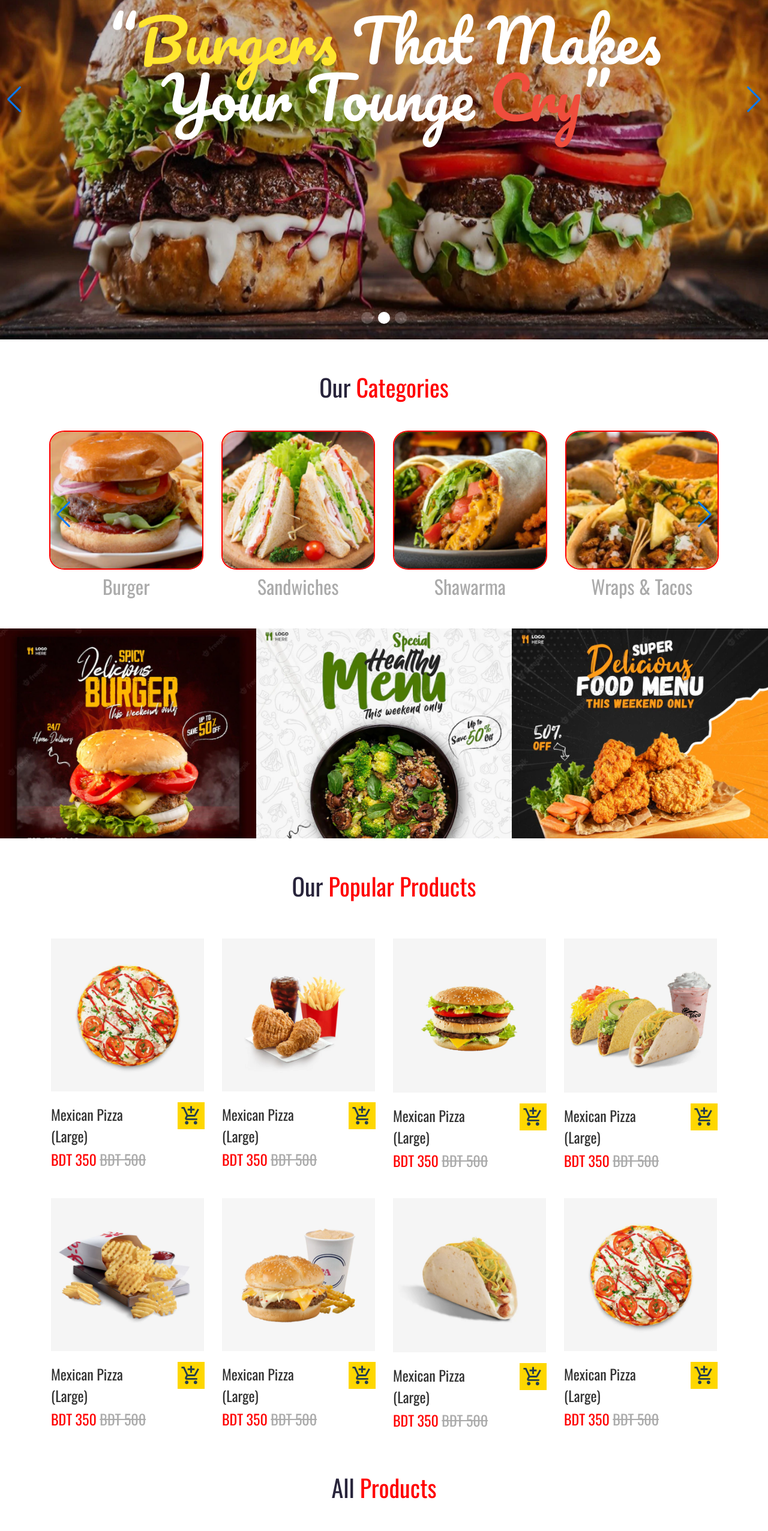
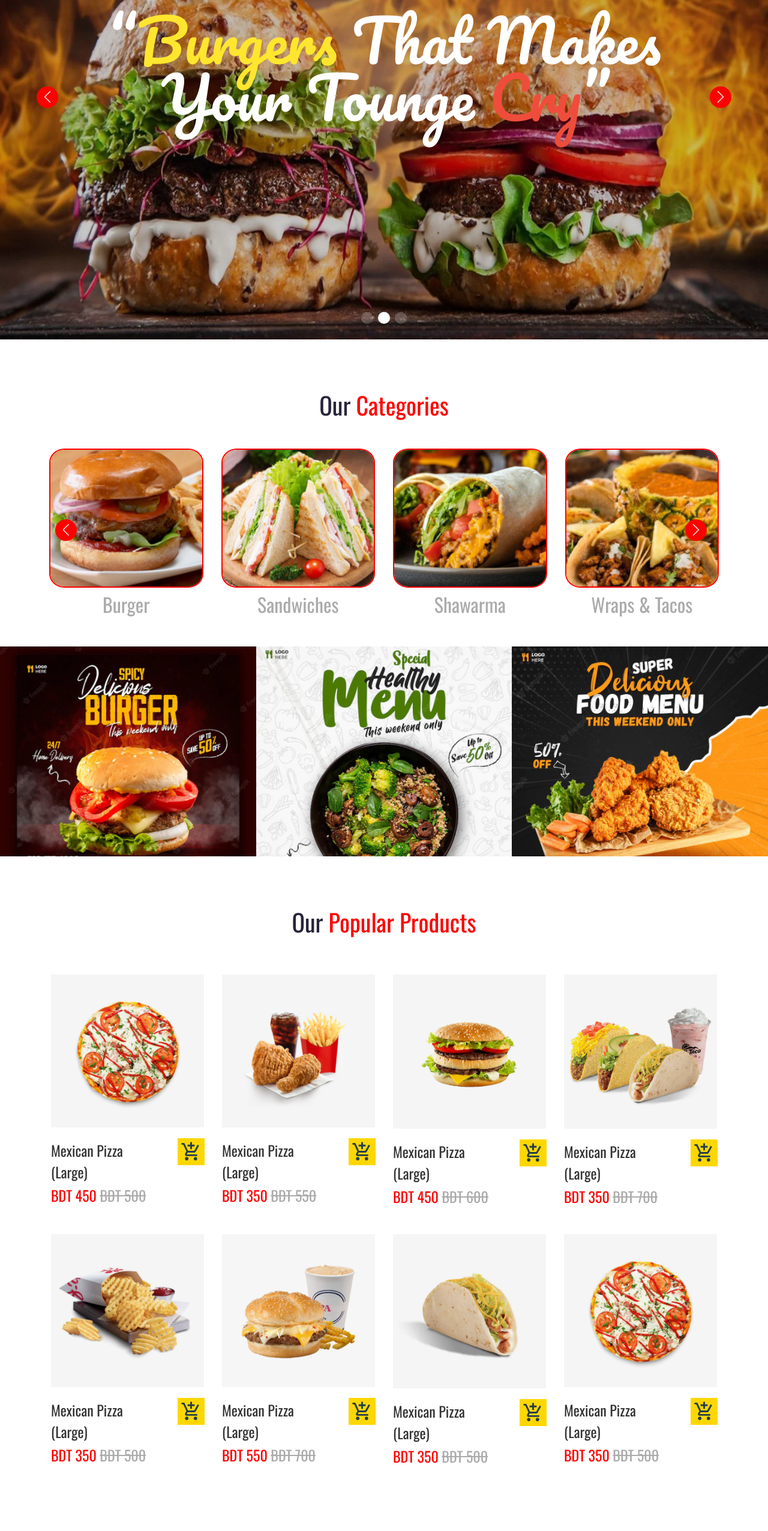
Before and after one commit to Ibrahimcoderx/theme3, a Next.js app: page / in a window 1280 px wide. Shown: the part 234-2787 px from the top of the page at 60% size. Built offline with nearby package versions, Linux system fonts and the light colour scheme.

Commit message:
first commit

```diff
--- a/Components/Common/Menubar.js
+++ b/Components/Common/Menubar.js
@@ -26,6 +26,7 @@ const Menubar = () => {
   const [show, setShow] = useState(false);
 
   const handleClose = () => setShow(false);
+
   const handleShow = () => setShow(true);
 
 
@@ -56,7 +57,7 @@ const Menubar = () => {
                     {/* mid */}
                     <div className={styles.middleMenuDiv}>
 
-                      <Link className={styles.Link2} href='#'>Home</Link>
+                      <Link className={styles.Active} href='#'>Home</Link>
 
                       <Link className={styles.Link3} href='#'>Shop</Link>
 
--- a/Components/LandingPage/HomePage/HomePage.js
+++ b/Components/LandingPage/HomePage/HomePage.js
@@ -15,6 +15,8 @@ import { Col, Container, Row } from 'react-bootstrap';
 // import Image from 'react-bootstrap/Image';
 import { MdAddShoppingCart} from "react-icons/md";
 import Link from 'next/link';
+import { IoIosArrowForward, IoIosArrowBack } from "react-icons/io";
+
 
 
 
@@ -27,18 +29,22 @@ const HomePage = () => {
           {/*  ---------------------------------------------------------------------------------------------------------------------
                 Slider
           -------------------------------------------------------------------------------------------------------*/}
+        <section className={styles.Section_gap}></section>
 
-        <section>
+        <section className={styles.CarouselSec2}>
 
                   <h2 className={styles.text4}>Our <span className={styles.text4R}>Categories</span></h2>
 
                     {/* slider--- */}
 
-          <Container>
+          <Container className='OverflowVsivle'>
 
             <Row>
 
               <Col lg={12}>
+
+
+              <div class="swiper mySwiperProductList">
 
                 <Swiper
                     slidesPerView={5}
@@ -52,11 +58,15 @@ const HomePage = () => {
                     navigation={true}
                     modules={[Pagination, Navigation]}
                     breakpoints={{
+                      120: {
+                        slidesPerView: 1,
+                        slidesPerGroup: 1,
+                      },
                       320: {
                         slidesPerView: 2,
                         slidesPerGroup: 2,
                       },
-                      586: {
+                      575: {
                         slidesPerView: 2,
                         slidesPerGroup: 2,
                       },
@@ -74,8 +84,10 @@ const HomePage = () => {
                         slidesPerGroup: 5,
                       },
                     }}
+                    className="mySwiper2"
 
                   >
+
                     <SwiperSlide>
                       <div className={styles.imgbox}>
                         <div className={styles.imgborder}>
@@ -168,7 +180,16 @@ const HomePage = () => {
                     </SwiperSlide>
 
 
+
                 </Swiper>
+
+                {/* <div class="swiper-pagination"></div>
+                <div class="navbutton">
+                  <div class="swiper-button-prev2"><IoIosArrowForward className='icon1'></IoIosArrowForward></div>
+                  <div class="swiper-button-next2"><IoIosArrowBack className='icon2'></IoIosArrowBack></div>
+                </div> */}
+
+              </div>
 
               </Col>
 
@@ -213,7 +234,7 @@ const HomePage = () => {
         {/*  ---------------------------------------------------------------------------------------------------------------------
 
         ------------------- Product Section-----------------------------------------------------------------------------------*/}
-          <section>
+          <section className={styles.Section_gap}>
             <h2 className={styles.text4}>Our <span className={styles.text4R}>Popular Products</span></h2>
 
             <Container>
@@ -229,7 +250,7 @@ const HomePage = () => {
                                     </div>
 
                                     <div className={styles.imgtxt2 }>
-                                      <span className={styles.imgspn1}>BDT 350 </span>
+                                      <span className={styles.imgspn1}>BDT 450 </span>
                                       <span className={styles.imgspn2}> BDT 500 </span>
                                     </div>
                                 </Col>
@@ -256,7 +277,7 @@ const HomePage = () => {
 
                                       <div className={styles.imgtxt2 }>
                                         <span className={styles.imgspn1}>BDT 350 </span>
-                                        <span className={styles.imgspn2}> BDT 500 </span>
+                                        <span className={styles.imgspn2}> BDT 550 </span>
                                       </div>
                                   </Col>
 
@@ -281,8 +302,8 @@ const HomePage = () => {
                                       </div>
 
                                       <div className={styles.imgtxt2 }>
-                                        <span className={styles.imgspn1}>BDT 350 </span>
-                                        <span className={styles.imgspn2}> BDT 500 </span>
+                                        <span className={styles.imgspn1}>BDT 450 </span>
+                                        <span className={styles.imgspn2}> BDT 600 </span>
                                       </div>
                                   </Col>
 
@@ -308,7 +329,7 @@ const HomePage = () => {
 
                                       <div className={styles.imgtxt2 }>
                                         <span className={styles.imgspn1}>BDT 350 </span>
-                                        <span className={styles.imgspn2}> BDT 500 </span>
+                                        <span className={styles.imgspn2}> BDT 700 </span>
                                       </div>
                                   </Col>
 
@@ -359,8 +380,8 @@ const HomePage = () => {
                                       </div>
 
                                       <div className={styles.imgtxt2 }>
-                                        <span className={styles.imgspn1}>BDT 350 </span>
-                                        <span className={styles.imgspn2}> BDT 500 </span>
+                                        <span className={styles.imgspn1}>BDT 550 </span>
+                                        <span className={styles.imgspn2}> BDT 700 </span>
                                       </div>
                                   </Col>
 
@@ -429,9 +450,11 @@ const HomePage = () => {
             </Container>
           </section>
 
-      <div className={styles.text4Margin}>
-          <h2 className={styles.text4}>All <span className={styles.text4R}> Products</span></h2>
-      </div>
+        <section  className={styles.Section_gap}>
+          <div className={styles.text4Margin}>
+              <h2 className={styles.text4}>All <span className={styles.text4R}> Products</span></h2>
+          </div>
+        </section>
 
       <section>
 
@@ -449,7 +472,7 @@ const HomePage = () => {
                                 </div>
 
                                 <div className={styles.imgtxt2 }>
-                                  <span className={styles.imgspn1}>BDT 350 </span>
+                                  <span className={styles.imgspn1}>BDT 450 </span>
                                   <span className={styles.imgspn2}> BDT 500 </span>
                                 </div>
                             </Col>
@@ -527,8 +550,8 @@ const HomePage = () => {
                                   </div>
 
                                   <div className={styles.imgtxt2 }>
-                                    <span className={styles.imgspn1}>BDT 350 </span>
-                                    <span className={styles.imgspn2}> BDT 500 </span>
+                                    <span className={styles.imgspn1}>BDT 450 </span>
+                                    <span className={styles.imgspn2}> BDT 600 </span>
                                   </div>
                               </Col>
 
@@ -553,8 +576,8 @@ const HomePage = () => {
                                   </div>
 
                                   <div className={styles.imgtxt2 }>
-                                    <span className={styles.imgspn1}>BDT 350 </span>
-                                    <span className={styles.imgspn2}> BDT 500 </span>
+                                    <span className={styles.imgspn1}>BDT 550 </span>
+                                    <span className={styles.imgspn2}> BDT 700 </span>
                                   </div>
                               </Col>
 
@@ -579,7 +602,7 @@ const HomePage = () => {
                                   </div>
 
                                   <div className={styles.imgtxt2 }>
-                                    <span className={styles.imgspn1}>BDT 350 </span>
+                                    <span className={styles.imgspn1}>BDT 450 </span>
                                     <span className={styles.imgspn2}> BDT 500 </span>
                                   </div>
                               </Col>
@@ -605,8 +628,8 @@ const HomePage = () => {
                                   </div>
 
                                   <div className={styles.imgtxt2 }>
-                                    <span className={styles.imgspn1}>BDT 350 </span>
-                                    <span className={styles.imgspn2}> BDT 500 </span>
+                                    <span className={styles.imgspn1}>BDT 550 </span>
+                                    <span className={styles.imgspn2}> BDT 650 </span>
                                   </div>
                               </Col>
 
@@ -631,8 +654,8 @@ const HomePage = () => {
                                   </div>
 
                                   <div className={styles.imgtxt2 }>
-                                    <span className={styles.imgspn1}>BDT 350 </span>
-                                    <span className={styles.imgspn2}> BDT 500 </span>
+                                    <span className={styles.imgspn1}>BDT 450 </span>
+                                    <span className={styles.imgspn2}> BDT 600 </span>
                                   </div>
                               </Col>
 
--- a/styles/common.css
+++ b/styles/common.css
@@ -7,12 +7,78 @@
     /* overflow-x: hidden; */
 }
 
+
+/* swiper.... */
+
 .swiper-pagination span{
       background-color: #fff;
       padding: 10px;
       vertical-align: 10px;
 }
 
+ .mySwiper .swiper-button-prev {
+    width: 36px;
+    height: 36px;
+    color: #fff;
+    background: red;
+    border-radius: 50%;
+    margin-left: 4%;
+}
+ .mySwiper .swiper-button-next {
+    width: 36px;
+    height: 36px;
+    color: #fff;
+    background: red;
+    border-radius: 50%;
+    margin-right: 4%;
+}
+
+.mySwiper .swiper-button-next:after, .swiper-button-prev:after {
+    font-size: 20px;
+}
+
+.mySwiper  .swiper-button-prev:after, .swiper-button-next:after{
+    font-size: 20px;
+}
+
+
+
+/* mySwiper2-------------- */
+.mySwiper2 {
+    position: relative;
+    top:0;
+    left: 0;
+
+}
+
+ .mySwiper2 .swiper-button-prev {
+    position: absolute !important;
+    width: 36px;
+    height: 36px;
+    color:#fff;
+    background: red;
+    border-radius: 50%;
+    margin-bottom: 100px;
+}
+ .mySwiper2 .swiper-button-next {
+    position: absolute !important;
+    right:20px;
+    width: 36px;
+    height: 36px;
+    color: #fff;
+    background: red;
+    border-radius: 50%;
+    z-index: 17 !important;
+
+}
+
+.mySwiper2 .swiper-button-next:after, .swiper-button-prev:after {
+    font-size: 20px;
+}
+
+.mySwiper2  .swiper-button-prev:after, .swiper-button-next:after{
+    font-size: 20px;
+}
 
 
 
@@ -53,4 +119,11 @@
         vertical-align: 0px;
   }
 
+  .mySwiper2 .swiper-button-next, .swiper-button-prev{
+    display: none;
+}
+  .mySwiper2 .swiper-button-prev, .swiper-button-next{
+    display: none;
+}
+
     }
--- a/styles/theme_3/theme_3.module.css
+++ b/styles/theme_3/theme_3.module.css
@@ -1,6 +1,25 @@
 /* @import url('https://fonts.googleapis.com/css2?family=Pacifico&display=swap'); */
 @import url('https://fonts.googleapis.com/css2?family=Bebas+Neue&family=Open+Sans&family=Oswald&family=Pacifico&family=Poppins&display=swap');
 
+/* --------------------------------------------------------------------------------------------------------------
+   All haldle
+-----------------------------------------------------------------------------------------------------------------*/
+.Section_gap{
+ margin-top: 30px;
+
+}
+
+
+
+
+
+
+
+
+
+/* --------------------------------------------------------------------------------------------------------------
+    MenubarSec
+-----------------------------------------------------------------------------------------------------------------*/
 
 
 .MenubarSec{
@@ -10,6 +29,7 @@
     top:20px;
     left:0;
     width:100%;
+
 }
 
 .MenubarDiv{
@@ -21,6 +41,15 @@
 .MenubarDiv a{
     text-decoration: none;
     color: #fff;
+}
+
+.MenubarDiv a:hover{
+  color: #FED700;
+}
+
+.MenubarSec a:hover{
+  text-underline-offset: 3px;
+  text-decoration-line: underline;
 }
 
 /* left--- */
@@ -371,6 +400,7 @@
     -o-transition: all .6s ease;
     transition: all .6s ease;
 }
+
 .hovereffect2 ul li:hover a {
      border-radius: 0%;
      background: #cac9c9;
@@ -486,6 +516,7 @@
   }
 
   .footerul2{
+    padding-left: 17%;
     font-family: 'Oswald';
     font-style: normal;
     font-weight: 400;
@@ -494,6 +525,8 @@
     color: #0A142F;
 
   }
+
+
   .footerul2 a{
      color: #0A142F;
   }
@@ -574,6 +607,14 @@
   .footerul2 a{
   text-decoration: none;
   }
+
+  /* icon glow */
+
+
+
+
+
+
 
   /* .Txtdecor-none{
          text-decoration: none;
@@ -990,10 +1031,95 @@
   margin-left: 4px;
   font-size: 18px;
 
+}
 
+
+.hovereffect2 ul li a {
+  font-size: 40px;
+  color: #f5f5f5;
+  margin: 0px 0px;
+
+}
+
+.ShippingTxt h4 {
+  font-size: 18px;
+}
+
+.ShippingTxt p {
+    font-size: 16px;
+    line-height: 10px;
+}
+
+.footerul2 ul li:nth-child(1) {
+  font-size: 19px;
+  line-height: 32px;
+  margin-bottom: 10px;
+  margin-top: 15px;
+}
+
+.footerul2 ul li:nth-child(2) {
+  font-size: 16px;
+  line-height: 32px;
+  margin-bottom: 10px;
+}
+.footerul2 ul li:nth-child(3) {
+  font-size: 16px;
+  line-height: 32px;
+  margin-bottom: 30px;
+}
+
+.mobile {
+  font-size: 24px;
+}
+
+.faenvelope{
+  font-size: 22px;
+}
+
+.falocationdot{
+  font-size: 26px;
+}
+
+.ShippingImg{
+  padding-bottom: 0px;
+}
+.ShippingImg img{
+   width: 40px;
+}
+
+.ShippingImg img {
+  margin-top: -20px;
+}
+.ShippingImgSvg1{
+ padding-top: 30px;
+}
+
+.hovereffect2 ul li {
+  display: inline-block;
+  margin-right: 0px;
+  margin-bottom: 15px;
+
+}
+.hovereffect2 ul li a {
+  margin: 0px 10px;
+  line-height: 35px;
+  width: 45px;
+  height: 45px;
+
+
+}
+.hovereffect2 ul li a img {
+   height: 20px;
+
+}
+
+.ShippingIconRow{
+
+  margin-bottom: 10px;
 }
 
 
 
 
+
     }
```
Also changed, not shown: Components/Common/Footer.js (+38 -19 lines).
